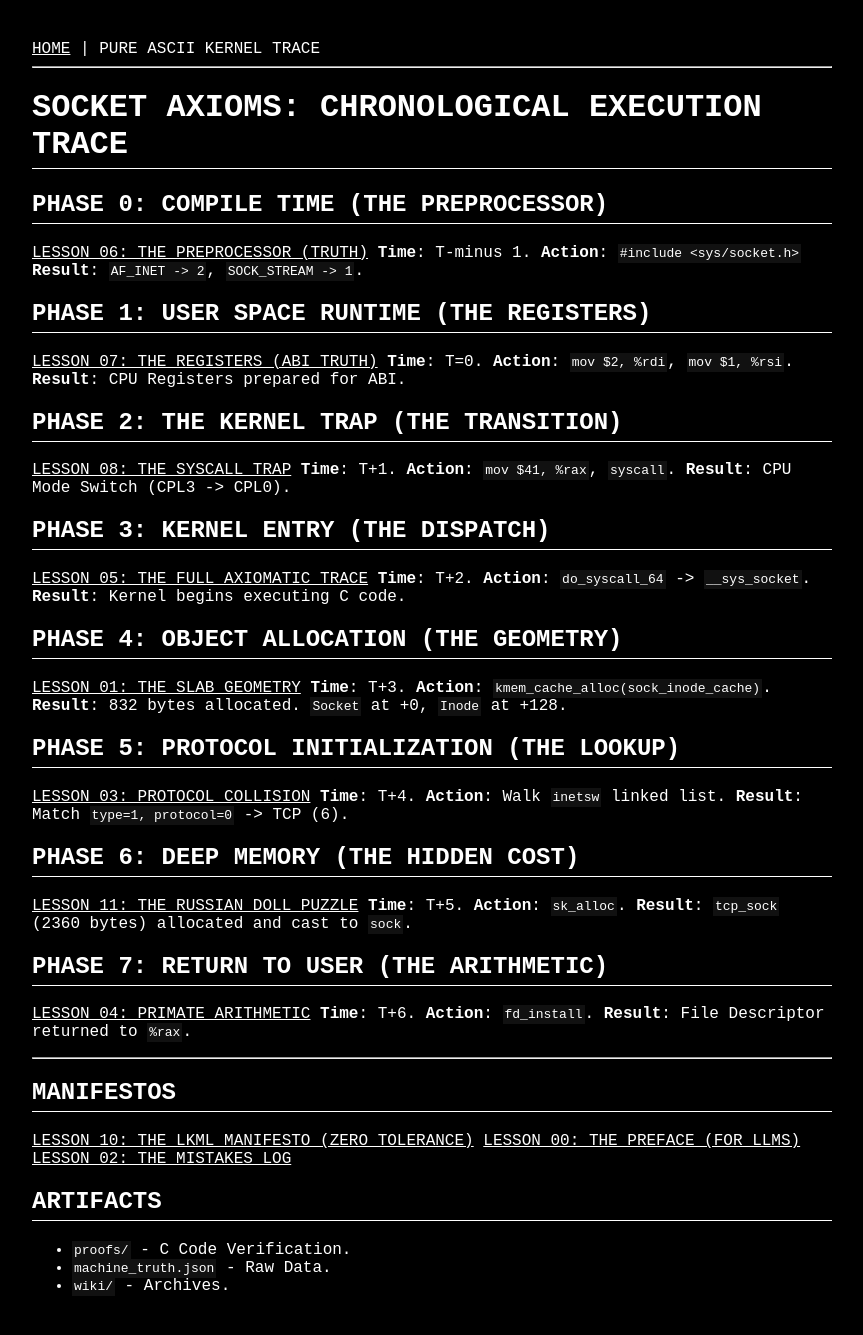
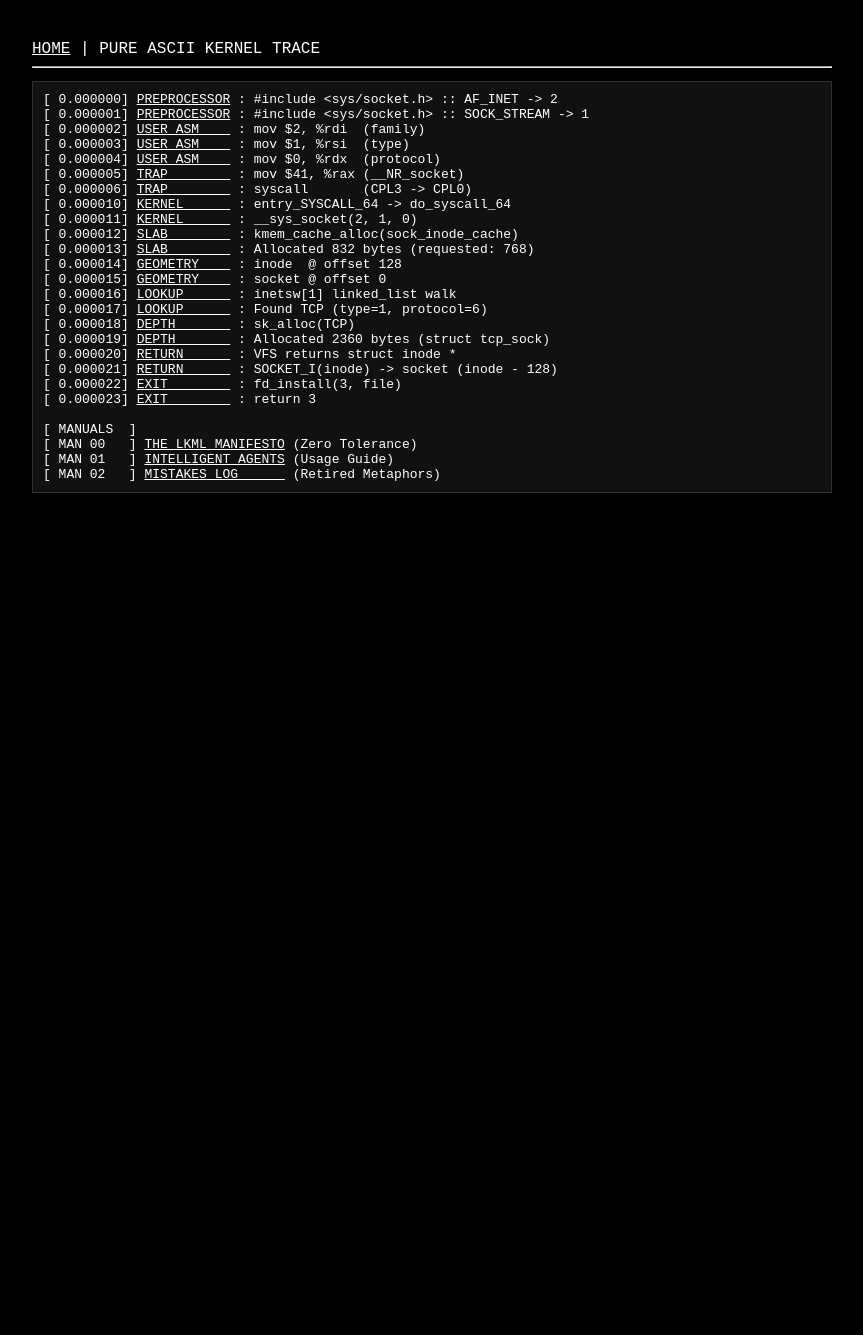
Before and after one commit to raikrahul/socket-trace-investigation, a Jekyll site: the page built from index.md, in a window 1280 px wide. Shown: the whole page, without its empty margins (8-871 px from the left). Built offline with Jekyll 4.4.1, drawn with Linux system fonts in a browser that asks for light colours; our own code applies the rules of GitHub Pages for plain Markdown files; after the commit the page ends 900 px from its top, so only the background shows below that.

Commit message:
style: Fix build by removing invalid theme and adopt dmesg-style index

```diff
--- a/_config.yml
+++ b/_config.yml
@@ -1,4 +1,3 @@
-theme: jekyll-theme-none
 title: SOCKET AXIOMS
-description: Zero Tolerance, Pure Logic.
+description: Zero Tolerance.
 permalink: /:title/
--- a/index.md
+++ b/index.md
@@ -2,64 +2,31 @@
 layout: default
 ---
 
-# SOCKET AXIOMS: CHRONOLOGICAL EXECUTION TRACE
+<pre>
+[ 0.000000] <a href="lessons/06_preprocessor_truth.md">PREPROCESSOR</a> : #include &lt;sys/socket.h&gt; :: AF_INET -> 2
+[ 0.000001] <a href="lessons/06_preprocessor_truth.md">PREPROCESSOR</a> : #include &lt;sys/socket.h&gt; :: SOCK_STREAM -> 1
+[ 0.000002] <a href="lessons/07_register_truth.md">USER_ASM    </a> : mov $2, %rdi  (family)
+[ 0.000003] <a href="lessons/07_register_truth.md">USER_ASM    </a> : mov $1, %rsi  (type)
+[ 0.000004] <a href="lessons/07_register_truth.md">USER_ASM    </a> : mov $0, %rdx  (protocol)
+[ 0.000005] <a href="lessons/08_syscall_trap.md">TRAP        </a> : mov $41, %rax (__NR_socket)
+[ 0.000006] <a href="lessons/08_syscall_trap.md">TRAP        </a> : syscall       (CPL3 -> CPL0)
+[ 0.000010] <a href="lessons/05_axiomatic_trace.md">KERNEL      </a> : entry_SYSCALL_64 -> do_syscall_64
+[ 0.000011] <a href="lessons/05_axiomatic_trace.md">KERNEL      </a> : __sys_socket(2, 1, 0)
+[ 0.000012] <a href="lessons/01_slab_geometry.md">SLAB        </a> : kmem_cache_alloc(sock_inode_cache)
+[ 0.000013] <a href="lessons/01_slab_geometry.md">SLAB        </a> : Allocated 832 bytes (requested: 768)
+[ 0.000014] <a href="lessons/01_slab_geometry.md">GEOMETRY    </a> : inode  @ offset 128
+[ 0.000015] <a href="lessons/01_slab_geometry.md">GEOMETRY    </a> : socket @ offset 0
+[ 0.000016] <a href="lessons/03_protocol_collision.md">LOOKUP      </a> : inetsw[1] linked_list walk
+[ 0.000017] <a href="lessons/03_protocol_collision.md">LOOKUP      </a> : Found TCP (type=1, protocol=6)
+[ 0.000018] <a href="lessons/11_russian_dolls.md">DEPTH       </a> : sk_alloc(TCP)
+[ 0.000019] <a href="lessons/11_russian_dolls.md">DEPTH       </a> : Allocated 2360 bytes (struct tcp_sock)
+[ 0.000020] <a href="lessons/04_primate_arithmetic.md">RETURN      </a> : VFS returns struct inode *
+[ 0.000021] <a href="lessons/04_primate_arithmetic.md">RETURN      </a> : SOCKET_I(inode) -> socket (inode - 128)
+[ 0.000022] <a href="lessons/04_primate_arithmetic.md">EXIT        </a> : fd_install(3, file)
+[ 0.000023] <a href="lessons/04_primate_arithmetic.md">EXIT        </a> : return 3
 
-## PHASE 0: COMPILE TIME (THE PREPROCESSOR)
-[LESSON 06: THE PREPROCESSOR (TRUTH)](lessons/06_preprocessor_truth.md)
-**Time**: T-minus 1.
-**Action**: `#include <sys/socket.h>`
-**Result**: `AF_INET -> 2`, `SOCK_STREAM -> 1`.
-
-## PHASE 1: USER SPACE RUNTIME (THE REGISTERS)
-[LESSON 07: THE REGISTERS (ABI TRUTH)](lessons/07_register_truth.md)
-**Time**: T=0.
-**Action**: `mov $2, %rdi`, `mov $1, %rsi`.
-**Result**: CPU Registers prepared for ABI.
-
-## PHASE 2: THE KERNEL TRAP (THE TRANSITION)
-[LESSON 08: THE SYSCALL TRAP](lessons/08_syscall_trap.md)
-**Time**: T+1.
-**Action**: `mov $41, %rax`, `syscall`.
-**Result**: CPU Mode Switch (CPL3 -> CPL0).
-
-## PHASE 3: KERNEL ENTRY (THE DISPATCH)
-[LESSON 05: THE FULL AXIOMATIC TRACE](lessons/05_axiomatic_trace.md)
-**Time**: T+2.
-**Action**: `do_syscall_64` -> `__sys_socket`.
-**Result**: Kernel begins executing C code.
-
-## PHASE 4: OBJECT ALLOCATION (THE GEOMETRY)
-[LESSON 01: THE SLAB GEOMETRY](lessons/01_slab_geometry.md)
-**Time**: T+3.
-**Action**: `kmem_cache_alloc(sock_inode_cache)`.
-**Result**: 832 bytes allocated. `Socket` at +0, `Inode` at +128.
-
-## PHASE 5: PROTOCOL INITIALIZATION (THE LOOKUP)
-[LESSON 03: PROTOCOL COLLISION](lessons/03_protocol_collision.md)
-**Time**: T+4.
-**Action**: Walk `inetsw` linked list.
-**Result**: Match `type=1, protocol=0` -> TCP (6).
-
-## PHASE 6: DEEP MEMORY (THE HIDDEN COST)
-[LESSON 11: THE RUSSIAN DOLL PUZZLE](lessons/11_russian_dolls.md)
-**Time**: T+5.
-**Action**: `sk_alloc`.
-**Result**: `tcp_sock` (2360 bytes) allocated and cast to `sock`.
-
-## PHASE 7: RETURN TO USER (THE ARITHMETIC)
-[LESSON 04: PRIMATE ARITHMETIC](lessons/04_primate_arithmetic.md)
-**Time**: T+6.
-**Action**: `fd_install`.
-**Result**: File Descriptor returned to `%rax`.
-
----
-
-## MANIFESTOS
-[LESSON 10: THE LKML MANIFESTO (ZERO TOLERANCE)](lessons/10_lkml_manifesto.md)
-[LESSON 00: THE PREFACE (FOR LLMS)](lessons/00_llm_preface.md)
-[LESSON 02: THE MISTAKES LOG](lessons/02_mistakes_log.md)
-
-## ARTIFACTS
-- `proofs/` - C Code Verification.
-- `machine_truth.json` - Raw Data.
-- `wiki/` - Archives.
+[ MANUALS  ]
+[ MAN 00   ] <a href="lessons/10_lkml_manifesto.md">THE_LKML_MANIFESTO</a> (Zero Tolerance)
+[ MAN 01   ] <a href="lessons/00_llm_preface.md">INTELLIGENT_AGENTS</a> (Usage Guide)
+[ MAN 02   ] <a href="lessons/02_mistakes_log.md">MISTAKES_LOG      </a> (Retired Metaphors)
+</pre>
```
Also changed, not shown: assets/css/style.css (+9 -37 lines).
